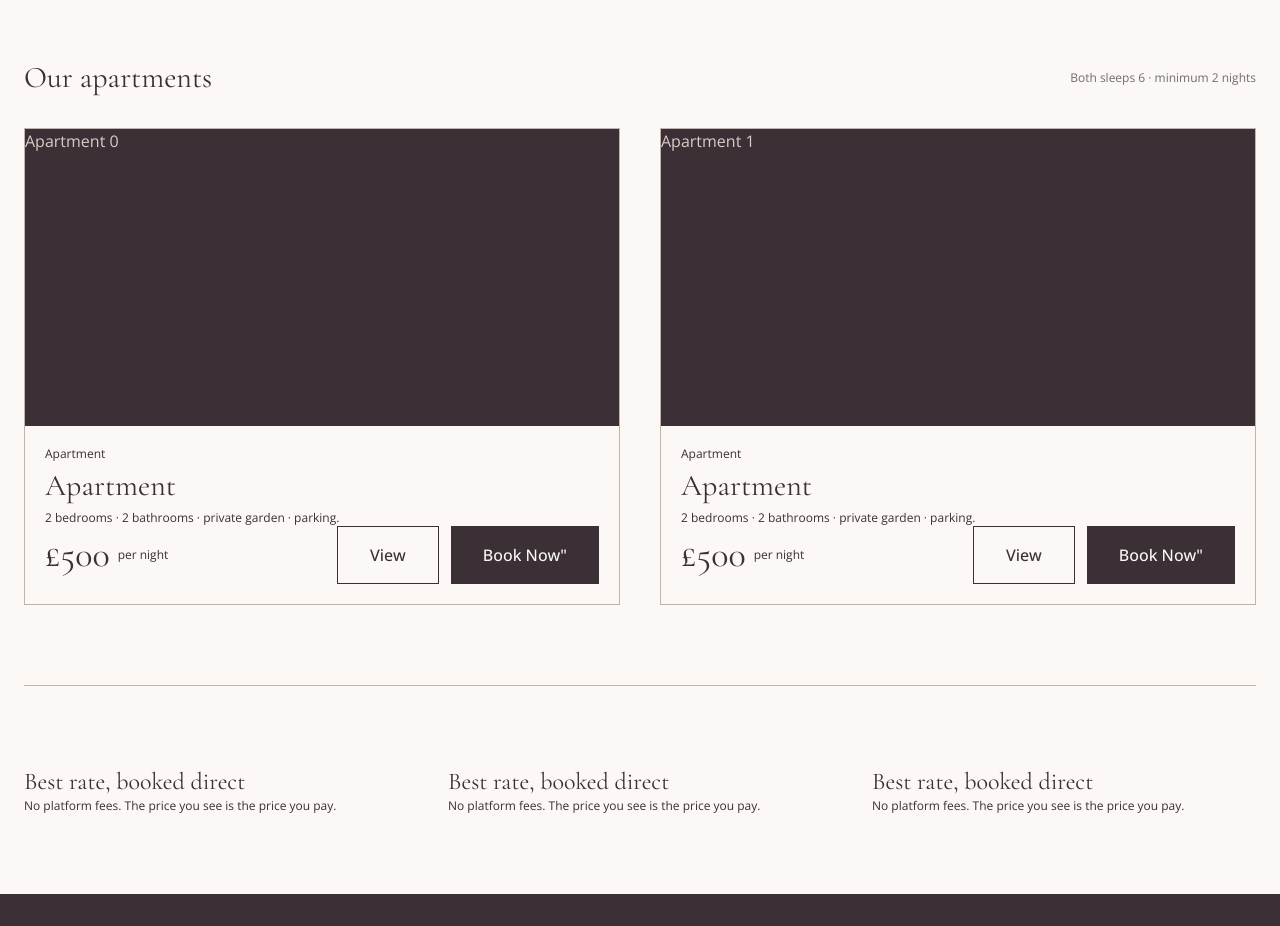
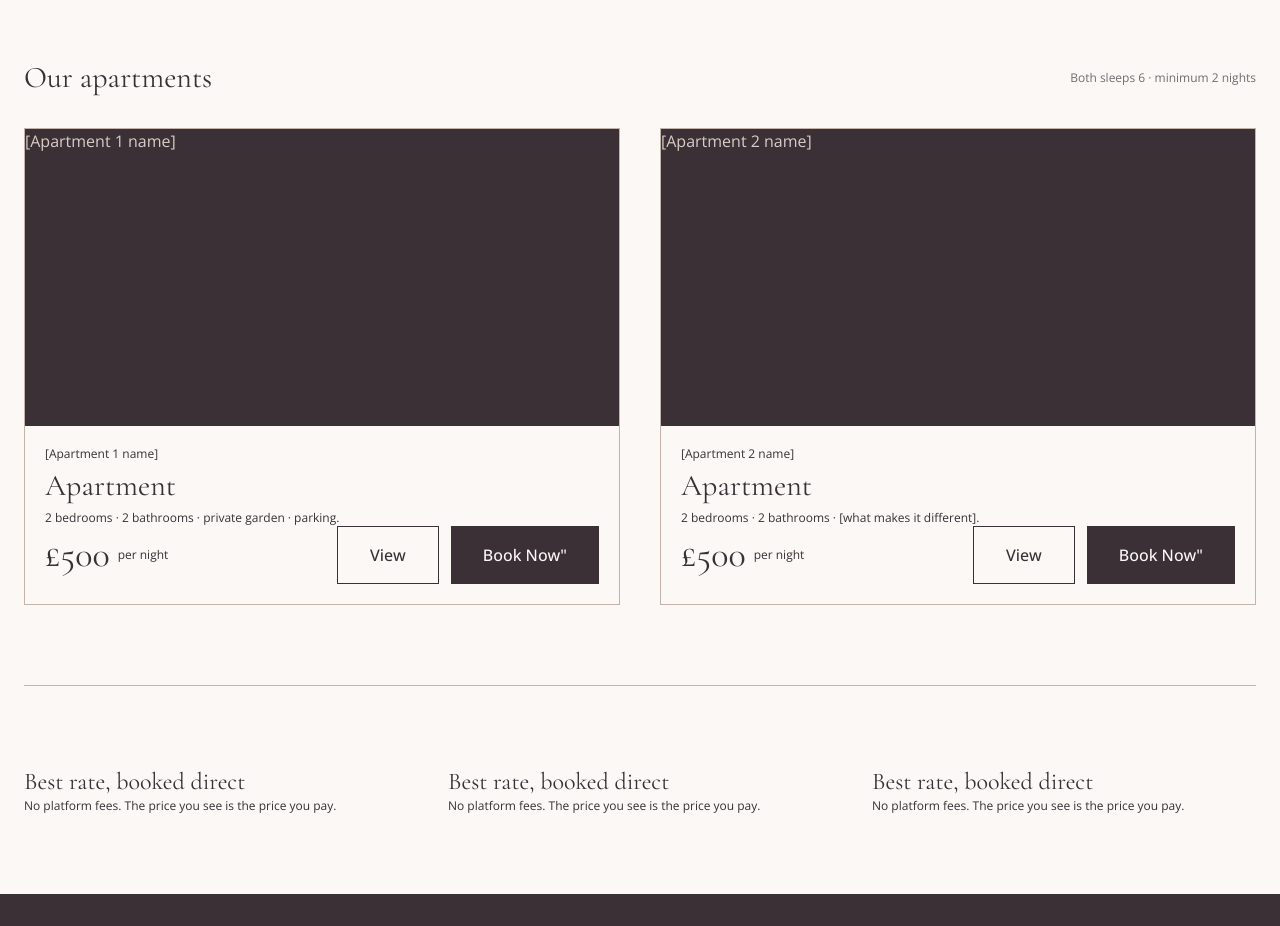
Before and after one commit to sammy9514/serenity, a React (Vite) app in the folder serenity-fe/: page / in a window 1280 px wide. Shown: the part 820-1746 px from the top of the page. Built offline with nearby package versions, Linux system fonts and the light colour scheme.

Commit message:
refactor: apartment listing data insted of previous array.from

```diff
--- a/serenity-fe/src/components/AvailableApt.tsx
+++ b/serenity-fe/src/components/AvailableApt.tsx
@@ -1,3 +1,4 @@
+import { listing } from "../data/listing";
 import Button from "./Button";
 
 const AvailableApt = () => {
@@ -8,20 +9,18 @@ const AvailableApt = () => {
         <p className="text-xs text-ink/70 ">Both sleeps 6 · minimum 2 nights</p>
       </div>
       <div className="grid grid-cols-2 gap-10">
-        {Array.from({ length: 2 }, (_, i) => (
-          <div className=" border border-line  ">
+        {listing.map((ap, i: number) => (
+          <div key={ap.id} className=" border border-line  ">
             <div className="w-full aspect-6/3 bg-ink text-taupe ">
-              Apartment {i}
+              {ap.name}
             </div>
             <div className="p-5">
-              <p className="text-xs">Apartment</p>
+              <p className="text-xs">{ap.name}</p>
               <h3 className="font-display text-3xl my-1.5 ">Apartment</h3>
-              <p className="text-xs">
-                2 bedrooms · 2 bathrooms · private garden · parking.
-              </p>
+              <p className="text-xs">{ap.summary}</p>
               <div className="flex justify-between">
                 <div className="flex gap-2 items-center">
-                  <p className="text-4xl font-display ">£500</p>
+                  <p className="text-4xl font-display ">£{ap.pricePerNight}</p>
                   <span className="text-xs">per night</span>
                 </div>
                 <div className="flex gap-3">
```
